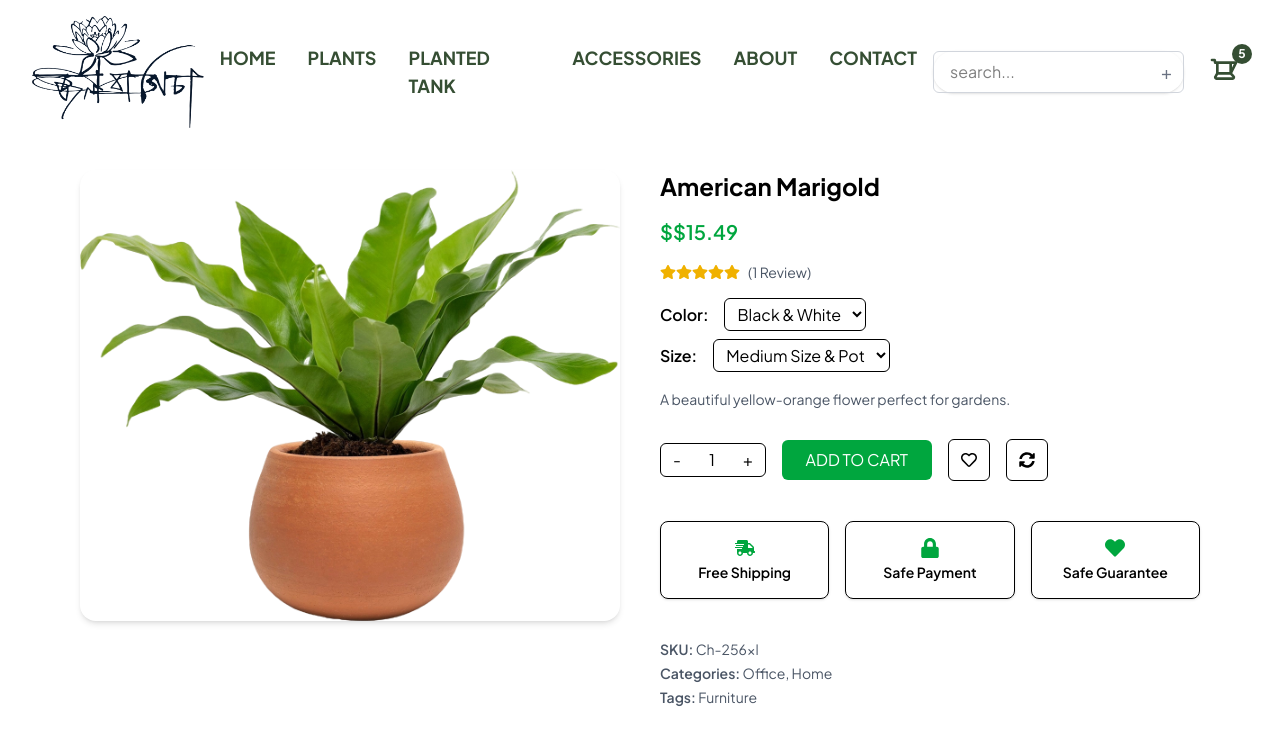
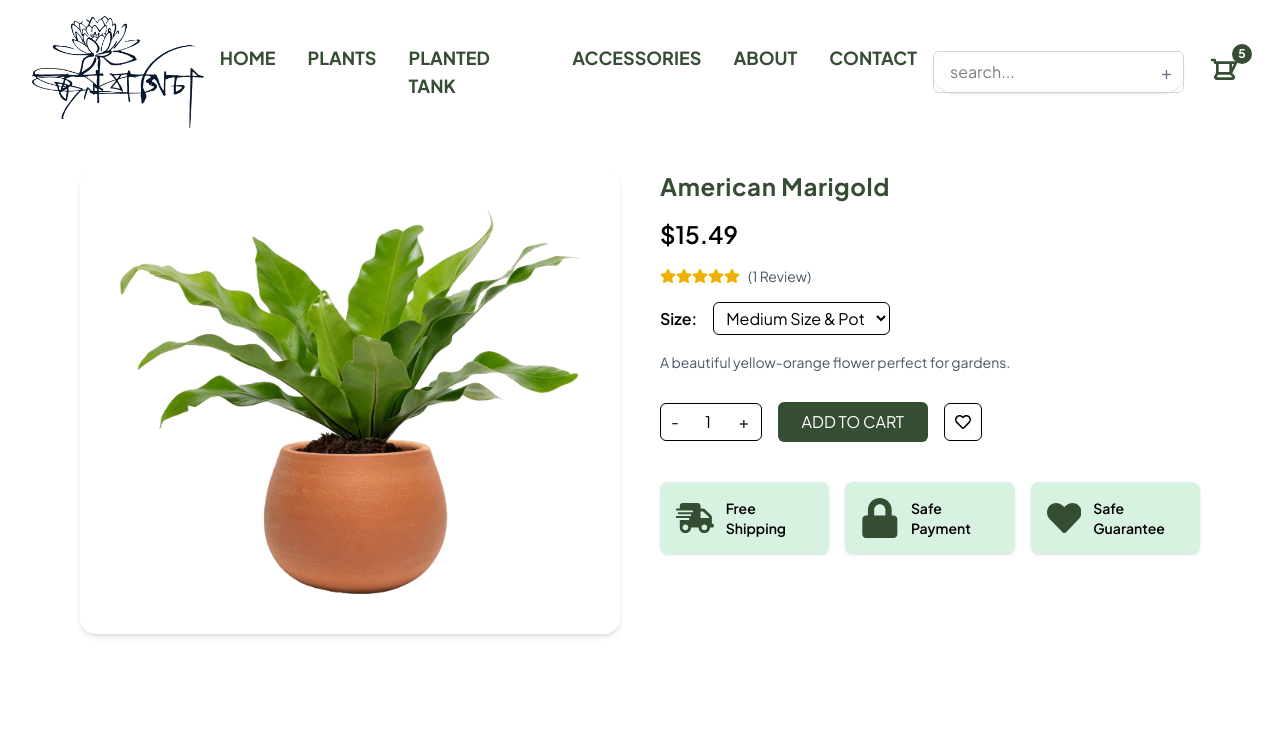
Before and after one commit to IbrahimGazi2022/Jol-Bagicha, a React (Vite) app: page /product/1 in a window 1280 px wide. Shown: the top 744 px of the page. Built offline with nearby package versions, Linux system fonts and the light colour scheme.

Commit message:
Complete Single Product Page Design

```diff
--- a/src/components/Footer/Footer.tsx
+++ b/src/components/Footer/Footer.tsx
@@ -1,8 +1,12 @@
 const Footer = () => {
     return (
-        <footer className="h-84 md:h-96 lg:h-[350px] sm:bg-cover bg-contains text-black font-bold" style={{ backgroundImage: "url('/images/footer/footer.webp')" }} >
+        <footer
+            className="h-auto lg:h-[350px] sm:bg-cover bg-contains text-black font-bold"
+            style={{ backgroundImage: "url('/images/footer/footer.webp')" }}
+        >
+            {/* Top part: Footer columns */}
             <div className="bg-opacity-60 w-full max-w-[1380px] mx-auto px-4 py-14
-    grid grid-cols-2 md:grid-cols-3 lg:grid-cols-5 gap-8 text-center sm:text-left">
+          grid grid-cols-2 md:grid-cols-3 lg:grid-cols-5 gap-8 text-center sm:text-left">
 
                 {/* Column 1: Logo */}
                 <div className="hidden sm:block">
@@ -46,19 +50,33 @@ const Footer = () => {
                     </ul>
                 </div>
 
-                {/* Column 5: Follow Us */}
+                {/* Column 5: Location */}
                 <div>
-                    <h1 className="mb-4 text-lg md:text-xl">Follow Us</h1>
-                    <div className="flex justify-center sm:justify-start space-x-4 mb-4">
-                        <img src="/images/social/facebook.svg" alt="Facebook" className="w-6 h-6 md:w-7 md:h-7" />
-                        <img src="/images/social/twitter.svg" alt="Twitter" className="w-6 h-6 md:w-7 md:h-7" />
-                        <img src="/images/social/youtube.svg" alt="YouTube" className="w-6 h-6 md:w-7 md:h-7" />
-                    </div>
+                    <h1 className="mb-4 text-lg md:text-xl">Office Location</h1>
+                    <p className="text-sm md:text-base font-normal mb-2">
+                        BK Main Road, Khulna,<br /> Bangladesh
+                    </p>
+                    <h1 className="mb-2 text-lg md:text-xl">Send a Message</h1>
                     <p className="text-sm md:text-base font-normal">
-                        © {new Date().getFullYear()} Your Company
+                        jolbagicha@gmail.com
                     </p>
                 </div>
             </div>
+
+            {/* Bottom part: Copyright */}
+            <div className="border-t border-gray-300 py-4 text-center text-sm md:text-base font-normal">
+                © {new Date().getFullYear()} Jol Bagicha. All Rights Reserved. |
+                Designed & Developed by{" "}
+                <a
+                    href="https://ibrahim-the-coder.vercel.app/"
+                    target="_blank"
+                    rel="noopener noreferrer"
+                    className="text-[var(--main-text-color)] hover:underline font-bold"
+                >
+                    Ibrahim - The Coder
+                </a>
+            </div>
+
 
         </footer>
     );
--- a/src/components/SingleProductPage/SingleProductPage.tsx
+++ b/src/components/SingleProductPage/SingleProductPage.tsx
@@ -4,7 +4,6 @@ import { products } from "../../data/products";
 import {
     FaStar,
     FaHeart,
-    FaSyncAlt,
     FaShippingFast,
     FaLock,
     FaRegHeart
@@ -26,13 +25,12 @@ export default function SingleProductPage() {
             <Navbar className="-mt-10" />
             <div className="max-w-6xl mx-auto px-4 py-10 grid grid-cols-1 md:grid-cols-2 gap-10 mt-[130px]">
 
-
                 {/* Left Side - Product Image */}
                 <div>
                     <img
                         src={product.img}
                         alt={product.title}
-                        className="w-full h-auto rounded-2xl shadow-md"
+                        className="w-full h-auto rounded-2xl shadow-md p-10"
                     />
                 </div>
 
@@ -40,8 +38,8 @@ export default function SingleProductPage() {
                 <div className="flex flex-col space-y-4">
 
                     {/* Title & Price */}
-                    <h2 className="text-2xl font-bold">{product.title}</h2>
-                    <p className="text-green-600 text-xl font-semibold">${product.price}</p>
+                    <h2 className="text-2xl text-[var(--main-text-color)] font-bold tracking-wide">{product.title}</h2>
+                    <p className="text-[] text-2xl font-semibold">{product.price}</p>
 
                     {/* Rating */}
                     <div className="flex items-center gap-2">
@@ -55,13 +53,6 @@ export default function SingleProductPage() {
 
                     {/* Color & Size Selectors */}
                     <div className="space-y-2">
-                        <div className="flex items-center gap-4">
-                            <span className="font-semibold">Color:</span>
-                            <select className="border rounded-md px-2 py-1">
-                                <option>Black & White</option>
-                                <option>Green</option>
-                            </select>
-                        </div>
                         <div className="flex items-center gap-4">
                             <span className="font-semibold">Size:</span>
                             <select className="border rounded-md px-2 py-1">
@@ -80,7 +71,7 @@ export default function SingleProductPage() {
                     {/* Quantity & Actions */}
                     <div className="flex items-center gap-4 mt-3">
                         <div className="flex items-center border rounded-md">
-                            <button className="px-3 py-1"
+                            <button className="px-2.5 py-1.5"
                                 onClick={() => setQuantity(quantity > 1 ? quantity - 1 : 1)}
                             >
                                 -
@@ -93,41 +84,33 @@ export default function SingleProductPage() {
                             </button>
                         </div>
 
-                        <button className="bg-green-600 text-white px-6 py-2 rounded-md hover:bg-green-700 transition">
+                        <button className="bg-[#354E33] text-white px-6 py-2 rounded-md hover:bg-green-700 transition">
                             ADD TO CART
                         </button>
 
-                        <button className="p-3 border rounded-md hover:bg-gray-100">
+                        <button className="p-2.5 border rounded-md hover:bg-gray-100">
                             <FaRegHeart />
-                        </button>
-
-                        <button className="p-3 border rounded-md hover:bg-gray-100">
-                            <FaSyncAlt />
                         </button>
                     </div>
 
                     {/* Features */}
                     <div className="grid grid-cols-3 gap-4 mt-6">
-                        <div className="flex flex-col items-center text-center p-4 border rounded-lg shadow-sm">
-                            <FaShippingFast className="text-green-600 text-xl mb-1" />
+                        <div className="flex items-center gap-3 p-4 rounded-lg shadow-sm bg-[#D8F2E2]">
+                            <FaShippingFast size={40} className="text-[var(--main-text-color)]" />
                             <span className="text-sm font-semibold">Free Shipping</span>
                         </div>
-                        <div className="flex flex-col items-center text-center p-4 border rounded-lg shadow-sm">
-                            <FaLock className="text-green-600 text-xl mb-1" />
+
+                        <div className="flex items-center gap-3 p-4 bg-[#D8F2E2] rounded-lg shadow-sm">
+                            <FaLock size={40} className="text-[var(--main-text-color)]" />
                             <span className="text-sm font-semibold">Safe Payment</span>
                         </div>
-                        <div className="flex flex-col items-center text-center p-4 border rounded-lg shadow-sm">
-                            <FaHeart className="text-green-600 text-xl mb-1" />
+
+                        <div className="flex items-center gap-3 p-4 bg-[#D8F2E2] rounded-lg shadow-sm">
+                            <FaHeart size={40} className="text-[var(--main-text-color)]" />
                             <span className="text-sm font-semibold">Safe Guarantee</span>
                         </div>
                     </div>
 
-                    {/* Meta Information */}
-                    <div className="text-sm text-gray-600 mt-6 space-y-1">
-                        <p><span className="font-semibold">SKU:</span> Ch-256xl</p>
-                        <p><span className="font-semibold">Categories:</span> Office, Home</p>
-                        <p><span className="font-semibold">Tags:</span> Furniture</p>
-                    </div>
                 </div>
             </div>
         </>
```
